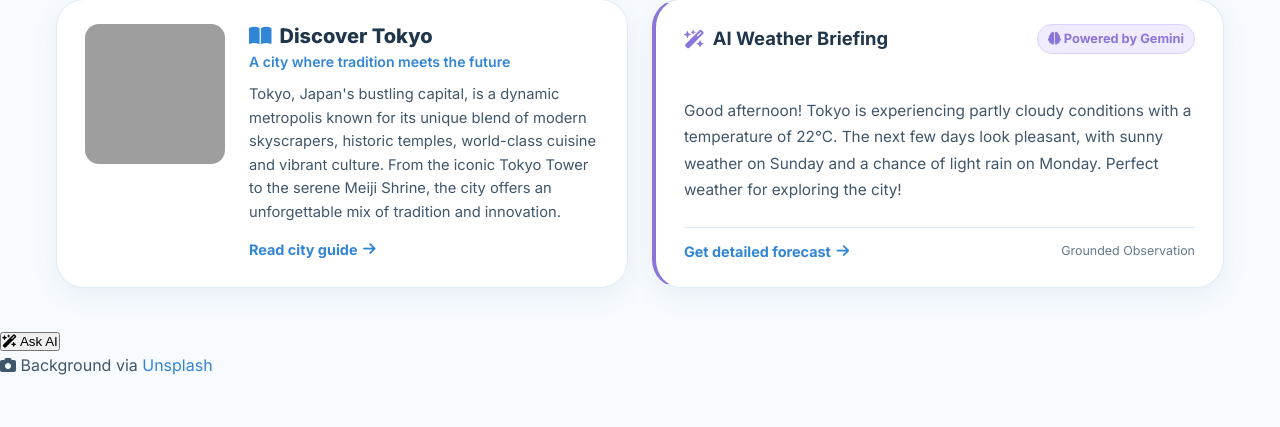
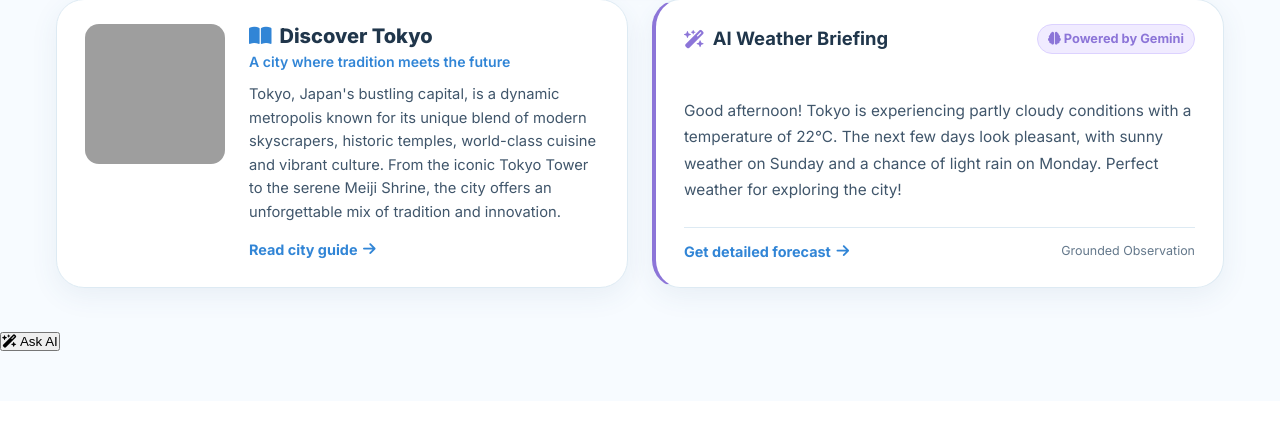
Before and after one commit to harisha202/ClimaSense, a Flask app: page /weather in a window 1280 px wide. Shown: the part 945-1372 px from the top of the page. After the commit the page ends 1296 px from the top, so only its background shows below. Run offline with Flask 3, Linux system fonts and the light colour scheme; some libraries are stand-ins or nearby versions; grey boxes are pictures that could not be loaded.

Commit message:
fix(ui): remove Unsplash attribution overlay

```diff
--- a/static/js/script.js
+++ b/static/js/script.js
@@ -747,38 +747,7 @@ window.fetchBackground = async (city, weatherDesc = '') => {
             };
             img.src = data.url;
 
-            // Photographer and Unsplash attribution compliance using safe DOM nodes
-            const attrEl = document.getElementById('photo-attribution');
-            if (attrEl) {
-                attrEl.textContent = '';
-                const icon = document.createElement('i');
-                icon.className = 'fa-solid fa-camera';
-                icon.style.marginRight = '6px';
 
-                const spanBefore = document.createElement('span');
-                spanBefore.textContent = ' Photo by ';
-
-                const photoLink = document.createElement('a');
-                photoLink.href = data.photographer_url || 'https://unsplash.com/?utm_source=ClimaSense&utm_medium=referral';
-                photoLink.target = '_blank';
-                photoLink.rel = 'noopener noreferrer';
-                photoLink.textContent = data.photographer_name || 'Unsplash Community';
-
-                const spanMid = document.createElement('span');
-                spanMid.textContent = ' on ';
-
-                const unsplashLink = document.createElement('a');
-                unsplashLink.href = 'https://unsplash.com/?utm_source=ClimaSense&utm_medium=referral';
-                unsplashLink.target = '_blank';
-                unsplashLink.rel = 'noopener noreferrer';
-                unsplashLink.textContent = 'Unsplash';
-
-                attrEl.appendChild(icon);
-                attrEl.appendChild(spanBefore);
-                attrEl.appendChild(photoLink);
-                attrEl.appendChild(spanMid);
-                attrEl.appendChild(unsplashLink);
-            }
         }
     } catch(e) { console.error('Error fetching background image:', e); }
 };
--- a/templates/index.html
+++ b/templates/index.html
@@ -295,10 +295,7 @@
     </div>
 </div>
 
-<!-- Unsplash Dynamic Photography Attribution -->
-<div id="photo-attribution" class="photo-attribution">
-    <i class="fa-solid fa-camera"></i> Background via <a id="unsplash-link" href="https://unsplash.com/?utm_source=ClimaSense&utm_medium=referral" target="_blank" rel="noopener">Unsplash</a>
-</div>
+
 
 {% endblock %}
 
```
